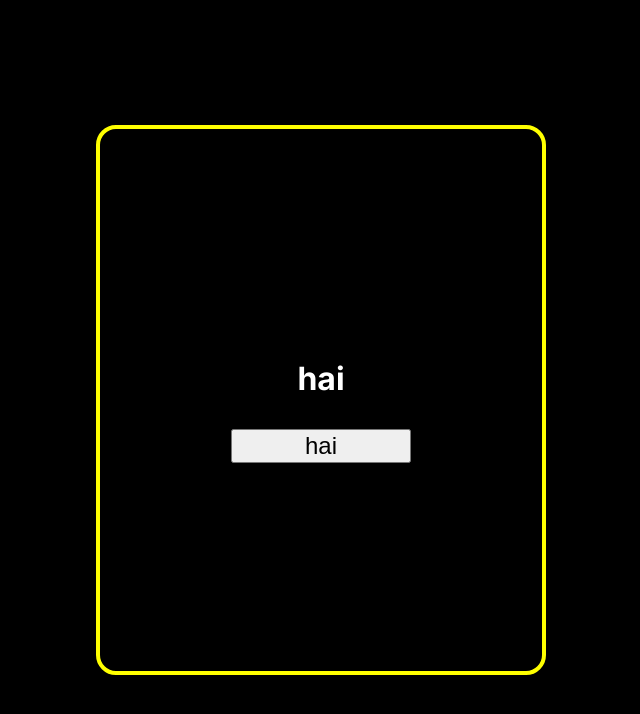
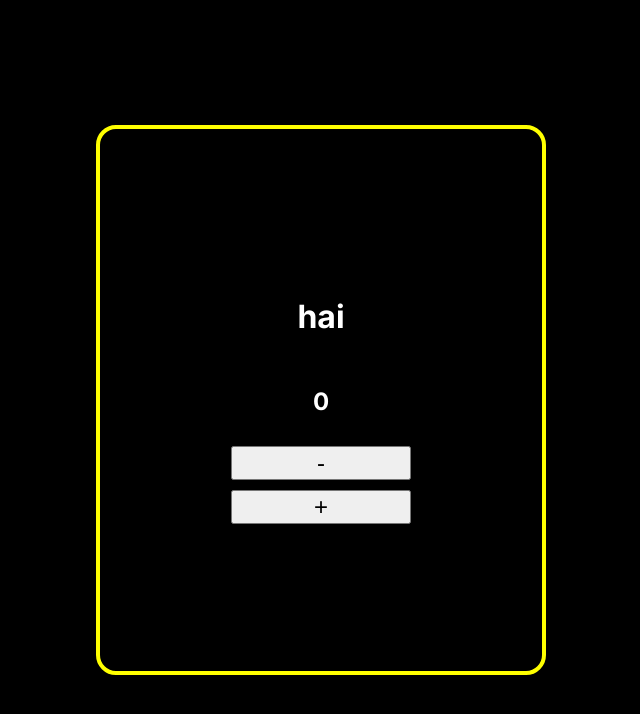
Before and after one commit to auto-prog/robo-chef, a React (Vite) app: page / in a window 1280 px wide. Shown: the top 714 px of the page, without its empty margins (319-959 px from the left). Built offline with nearby package versions, Linux system fonts and the light colour scheme; a web font is replaced by a local one.

Commit message:
made a simple counter system using usestate , using arrow function to pass argument to the function , that decide weather it to be increment or decrement

```diff
--- a/src/App.jsx
+++ b/src/App.jsx
@@ -3,30 +3,21 @@
 import './App.css'
 import { useState } from 'react'
 
+function App() {
+let [count,setCount]=useState(0)
 
+function handleClick(state){
 
+state ? setCount(count+1):setCount(count-1)
 
-
-
-
-
-
-function App() {
-
-
-  const [sample,setSample]=useState('hai')
-  console.log(sample)
-
-
-  function handelClick(){
-    setSample('you won')
-  }
-
+}
   return (
     <>
         <div className='box'>
        <h1>hai</h1>
-       <button onClick={handelClick}>{sample}</button>
+        <h2>{count}</h2>
+       <button onClick={() => handleClick(false)}>-</button>
+       <button onClick={() => handleClick(true)}>+</button>
         </div>
     </>
   )
```
